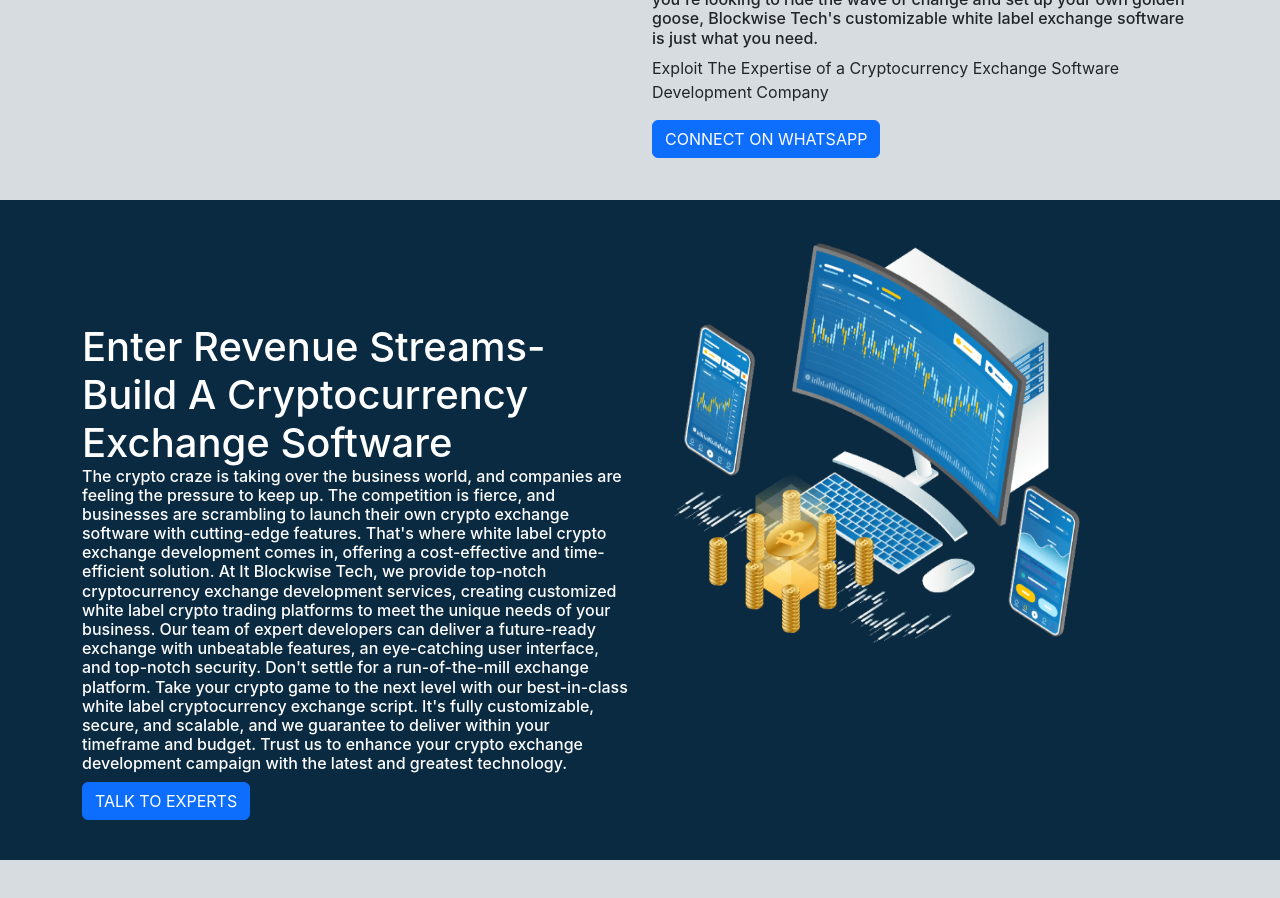
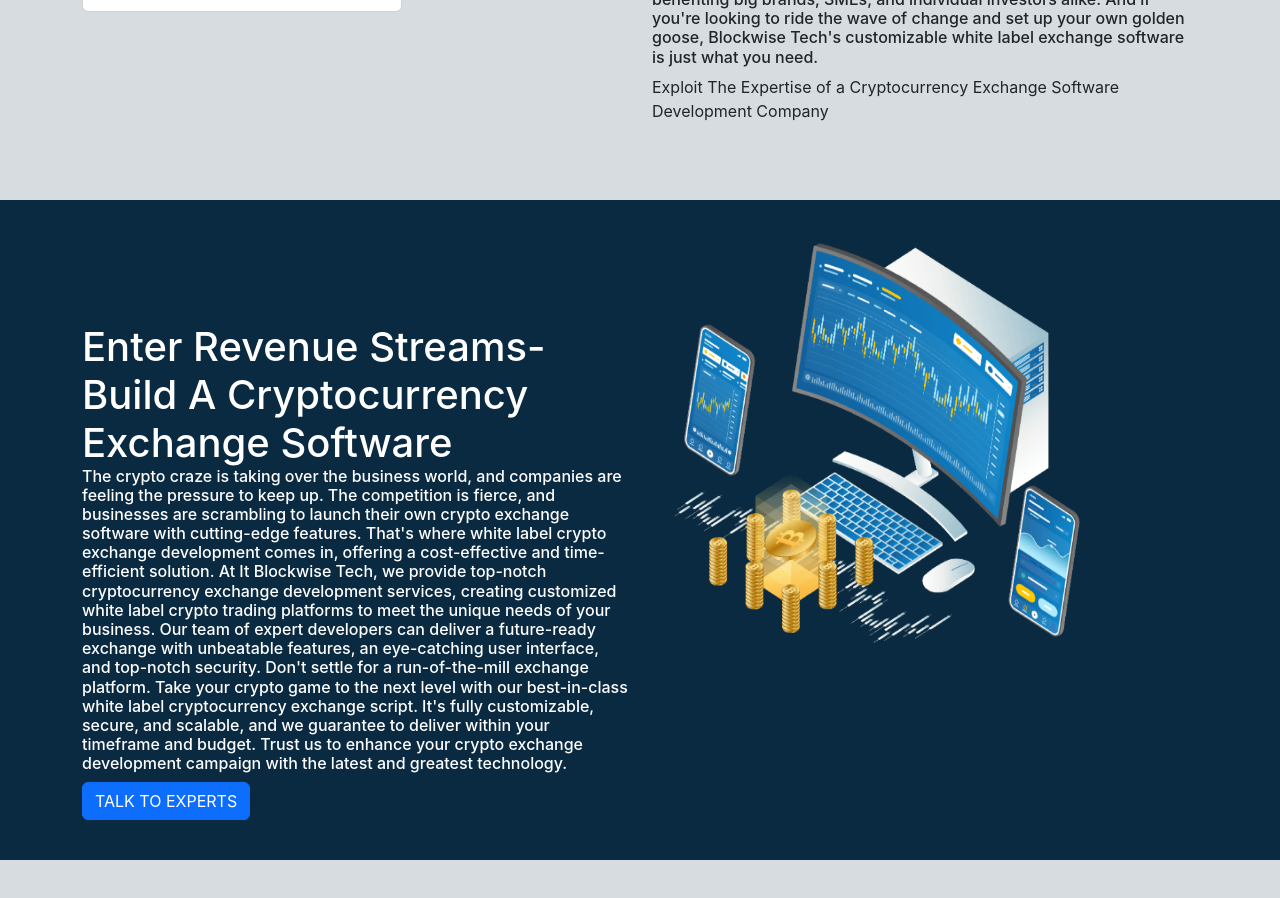
Before and after one commit to placeparks/Blockwise-tech, a React (Create React App) app: page /Exchange in a window 1280 px wide. Shown: the part 1180-2078 px from the top of the page. Built offline with nearby package versions, Linux system fonts and the light colour scheme.

Commit message:
Update ExDevelopment.js

```diff
--- a/src/components/Exchange/ExDevelopment.js
+++ b/src/components/Exchange/ExDevelopment.js
@@ -22,7 +22,7 @@ export default function ExDevelopment(){
     <h1>Cryptocurrency Exchange Development - A Gateway to Billion-Dollar Market</h1>
                 <h6 >The world of cryptocurrency has transcended the stereotype of being a fad for tech-savvy millennials. Its influence has now spread far and wide, disrupting traditional financial practices and ushering in a new era of global fintech. Blockwise Tech is at the forefront of this revolution, providing cutting-edge cryptocurrency exchange software that empowers people with unchallenged financial freedom. This software boasts unparalleled security, transparency, speed, and decentralization, making it the perfect platform for seamless transactions and profitable investments. With the widespread adoption of cryptocurrency, the demand for exchange software is skyrocketing, benefiting big brands, SMEs, and individual investors alike. And if you're looking to ride the wave of change and set up your own golden goose, Blockwise Tech's customizable white label exchange software is just what you need.</h6>
             <p>Exploit The Expertise of a Cryptocurrency Exchange Software Development Company</p>
-            <button type='button' className='btn btn-primary'>CONNECT ON WHATSAPP</button>
+
             </div>
             </div>
     </div>
```
